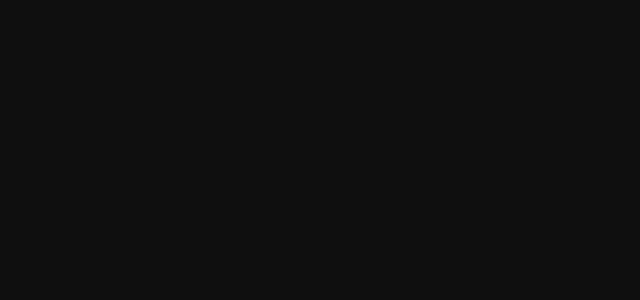
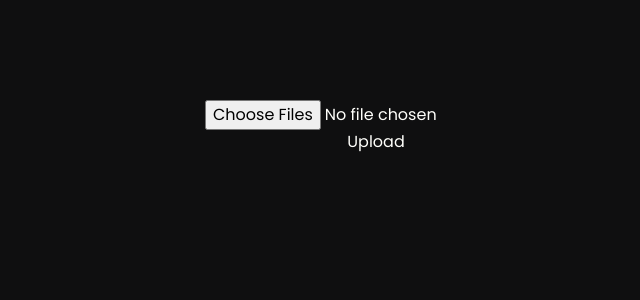
Before and after one commit to juanbric/qr, a Next.js app: page / in a window 1280 px wide. Shown: the top 300 px of the page, without its empty margins (264-904 px from the left). Built offline with nearby package versions, Linux system fonts and the light colour scheme.

Commit message:
progress

```diff
--- a/package.json
+++ b/package.json
@@ -17,12 +17,14 @@
     "eslint-config-next": "13.1.4",
     "firebase": "^9.16.0",
     "next": "13.1.4",
+    "qrcode": "^1.5.1",
     "react": "18.2.0",
     "react-dom": "18.2.0",
     "typescript": "4.9.4",
     "uuid": "^9.0.0"
   },
   "devDependencies": {
+    "@types/qrcode": "^1.5.0",
     "autoprefixer": "^10.4.13",
     "postcss": "^8.4.21",
     "tailwindcss": "^3.2.4"
--- a/pages/api/hello.ts
+++ /dev/null
@@ -1,13 +0,0 @@
-// Next.js API route support: https://nextjs.org/docs/api-routes/introduction
-import type { NextApiRequest, NextApiResponse } from 'next'
-
-type Data = {
-  name: string
-}
-
-export default function handler(
-  req: NextApiRequest,
-  res: NextApiResponse<Data>
-) {
-  res.status(200).json({ name: 'John Doe' })
-}
--- a/pages/index.tsx
+++ b/pages/index.tsx
@@ -10,31 +10,55 @@
 import { storage } from "../config/firebase";
 //@ts-ignore
 import { v4 } from "uuid";
+import QRCode from "qrcode";
 
 export default function Home() {
   const [imageUpload, setImageUpload] = useState(null);
-  const [imageUrls, setImageUrls] = useState([]);
+  const [imageUrls, setImageUrls] = useState<any>([]);
+  const imagesListRef = ref(storage, "images/");
+  const [qrCodes, setQrcodes] = useState([]);
 
-  // const imagesListRef = ref(storage, "images/");
-  // const uploadFile = () => {
-  //   if (imageUpload == null) return;
-  //   const imageRef = ref(storage, `images/${imageUpload.name + v4()}`);
-  //   uploadBytes(imageRef, imageUpload).then((snapshot) => {
-  //     getDownloadURL(snapshot.ref).then((url) => {
-  //       setImageUrls((prev) => [...prev, url]);
-  //     });
-  //   });
-  // };
 
-  // useEffect(() => {
-  //   listAll(imagesListRef).then((response) => {
-  //     response.items.forEach((item) => {
-  //       getDownloadURL(item).then((url) => {
-  //         setImageUrls((prev) => [...prev, url]);
-  //       });
-  //     });
-  //   });
-  // }, []);
+  const uploadFile = () => {
+    if (imageUpload == null) return;
+    for (let i = 0; i < imageUpload.length; i++) {
+
+      const imageName = imageUpload[i].name.split(".").shift();
+      const url = `http://localhost:3000/${imageName}`
+      const imageRef = ref(
+        storage,
+        `images/${imageName}/${imageUpload[i].name}`
+      );
+      const qrRef = ref(
+        storage,
+        `images/${imageName}/QR${imageUpload[i].name}`
+      );
+
+
+      QRCode.toDataURL(url, { margin: 2 }, (err, url) => {
+        if (err) return console.error(err);
+        var arr = url.split(","),
+          mime = arr[0].match(/:(.*?);/)[1],
+          bstr = atob(arr[1]),
+          n = bstr.length,
+          u8arr = new Uint8Array(n);
+        while (n--) {
+          u8arr[n] = bstr.charCodeAt(n);
+        }
+        var file = new Blob([u8arr], { type: mime });
+        const qrCodeFile = new File([file], `${imageName}.png`, {
+          type: "image/png",
+        });
+        qrCodes.push(qrCodeFile);
+      });
+      setQrcodes(qrCodes);
+
+      console.log("qr", qrCodes[i]);
+      console.log("img", imageUpload[i]);
+      uploadBytes(imageRef, imageUpload[i]);
+      uploadBytes(qrRef, qrCodes[i]);
+    }
+  };
 
   return (
     <>
@@ -44,16 +68,17 @@
         url={undefined}
         image={"logo/svg"}
       />
-      {/* <input
-        type="file"
-        onChange={(event) => {
-          setImageUpload(event.target.files[0]);
-        }}
-      />
-      <button onClick={uploadFile}> Upload Image</button>
-      {imageUrls.map((url, i) => {
-        return <img key={i} src={url} />;
-      })} */}
+      <section>
+        <input
+          type="file"
+          multiple
+          onChange={(event: any) => {
+            setImageUpload(event.target.files);
+          }}
+        />
+        <button onClick={uploadFile}> Upload</button>
+        {/* <img src={qrcode} /> */}
+      </section>
     </>
   );
 }
--- /dev/null
+++ b/pages/test.tsx
@@ -0,0 +1,48 @@
+import MetaTag from "@/components/MetaTag";
+import { useState } from "react";
+import QRCode from "qrcode";
+
+export default function Test() {
+  const [imageUpload, setImageUpload] = useState(null);
+  const [qrCodes, setQrcodes] = useState([]);
+
+  const showFile = () => {
+    if (imageUpload == null) return;
+    for (let i = 0; i < imageUpload.length; i++) {
+      const imageName = imageUpload[i].name;
+      const url = `https://soltype.io/${imageName}`;
+
+
+      QRCode.toDataURL(url, { margin: 2 }, (err, url) => {
+        if (err) return console.error(err);
+        qrCodes.push(url);
+      });
+    }
+    setQrcodes(qrCodes);
+    console.log("qrs", qrCodes);
+  };
+
+  return (
+    <>
+      <MetaTag
+        title={"Test"}
+        description={"Genera QR y pagina de individuo por cada foto subida"}
+        url={undefined}
+        image={"logo/svg"}
+      />
+      <section>
+        <input
+          type="file"
+          multiple
+          onChange={(event: any) => {
+            setImageUpload(event.target.files);
+          }}
+        />
+        <button onClick={showFile}>Show</button>
+        {qrCodes?.map((qr) => (
+          <img src={qr} />
+        ))}
+      </section>
+    </>
+  );
+}
```
Also changed, not shown: 2 other files (tests, documents, lock files or other folders).
